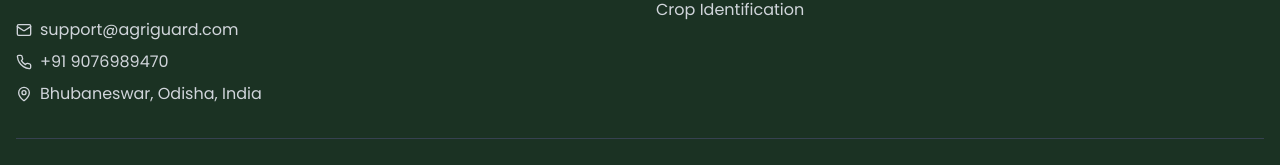
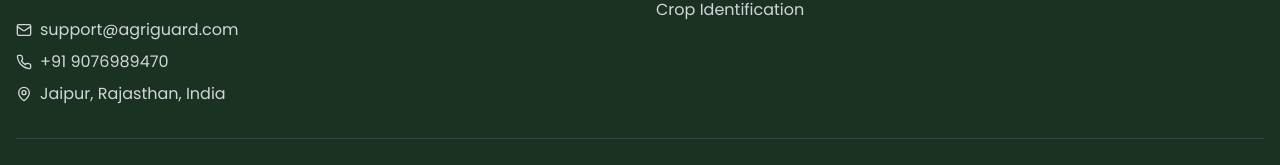
Before and after one commit to divisha15/AgriGuard-old, a React (Vite) app: page /cost-efficiency in a window 1280 px wide. Shown: the part 1651-1816 px from the top of the page. Built offline with nearby package versions, Linux system fonts and the light colour scheme.

Commit message:
Update footer location

```diff
--- a/src/components/Footer.tsx
+++ b/src/components/Footer.tsx
@@ -30,7 +30,7 @@ const Footer = () => {
               </div>
               <div className="flex items-center text-gray-300">
                 <MapPin className="h-4 w-4 mr-2" />
-                <span>Bhubaneswar, Odisha, India</span>
+                <span>Jaipur, Rajasthan, India</span>
               </div>
             </div>
           </div>
```
